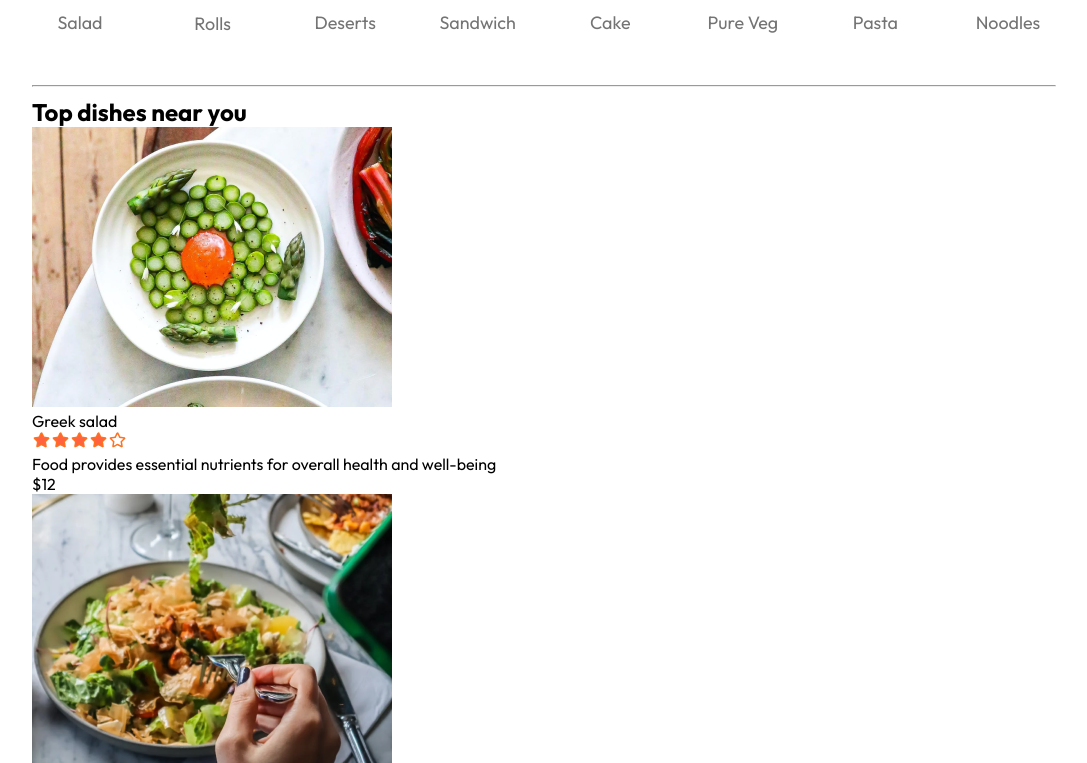
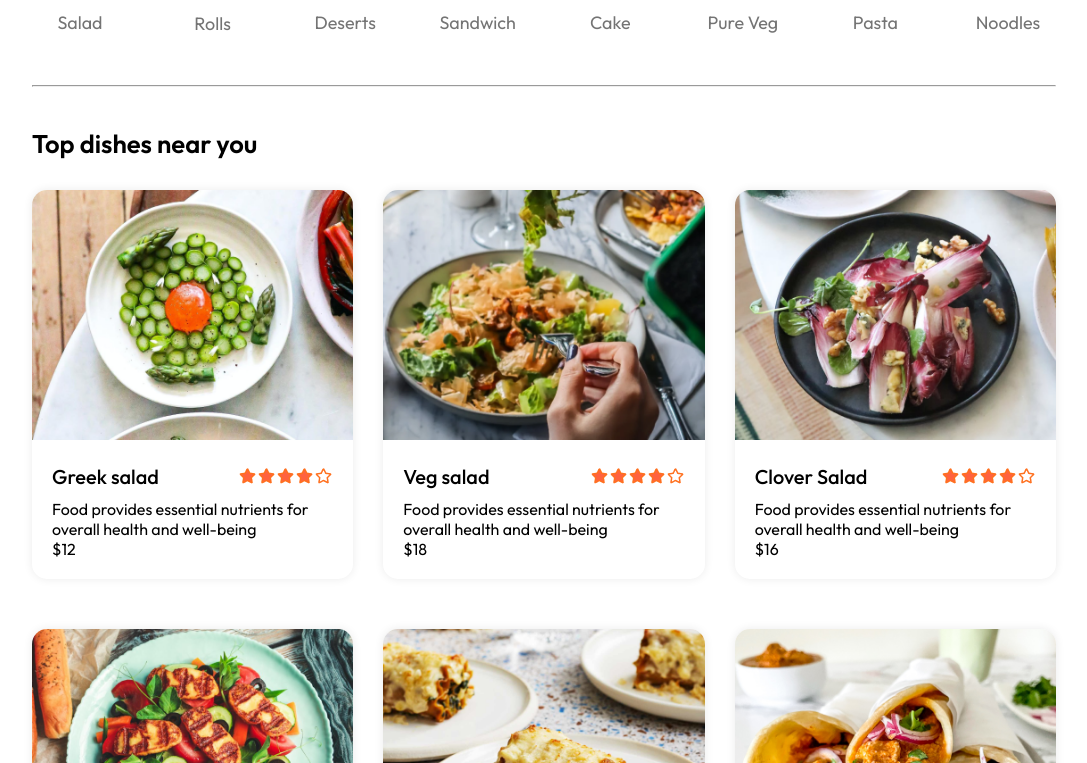
Before and after one commit to kjananga99/Food_Delivery_App, a React (Vite) app in the folder frontend/: page / in a window 1280 px wide. Shown: the part 837-1600 px from the top of the page, without its empty margins (96-1183 px from the left). Built offline with nearby package versions, Linux system fonts and the light colour scheme.

Commit message:
add css part for the FoodItem.css file

```diff
--- a/frontend/src/components/FoodDisplay/FoodDisplay.css
+++ b/frontend/src/components/FoodDisplay/FoodDisplay.css
@@ -0,0 +1,16 @@
+.food-display{
+    margin-top: 30px;
+}
+
+.food-display h2{
+    font-size: max(2vw,24px);
+    font-weight: 600;
+}
+
+.food-display-list{
+    display: grid;
+    grid-template-columns: repeat(auto-fill,minmax(240px,1fr));
+    margin-top: 30px;
+    gap: 30px;
+    row-gap: 50px;
+}
--- a/frontend/src/components/FoodItem/FoodItem.css
+++ b/frontend/src/components/FoodItem/FoodItem.css
@@ -0,0 +1,29 @@
+.food-item{
+    width: 100%;
+    margin: auto;
+    border-radius: 15px;
+    box-shadow: 0px 0px 10px #00000015;
+    transition: 0.3s;
+    animation: fadeIn 1s;
+}
+
+.food-item-image{
+    width: 100%;
+    border-radius: 15px 15px 0px 0px;
+}
+
+.food-item-info{
+    padding: 20px;
+}
+
+.food-item-name-rating{
+    display: flex;
+    justify-content: space-between;
+    align-items: center;
+    margin-bottom: 10px;
+}
+
+.food-item-name-rating p{
+    font-size: 20px;
+    font-weight: 500;
+}
```
